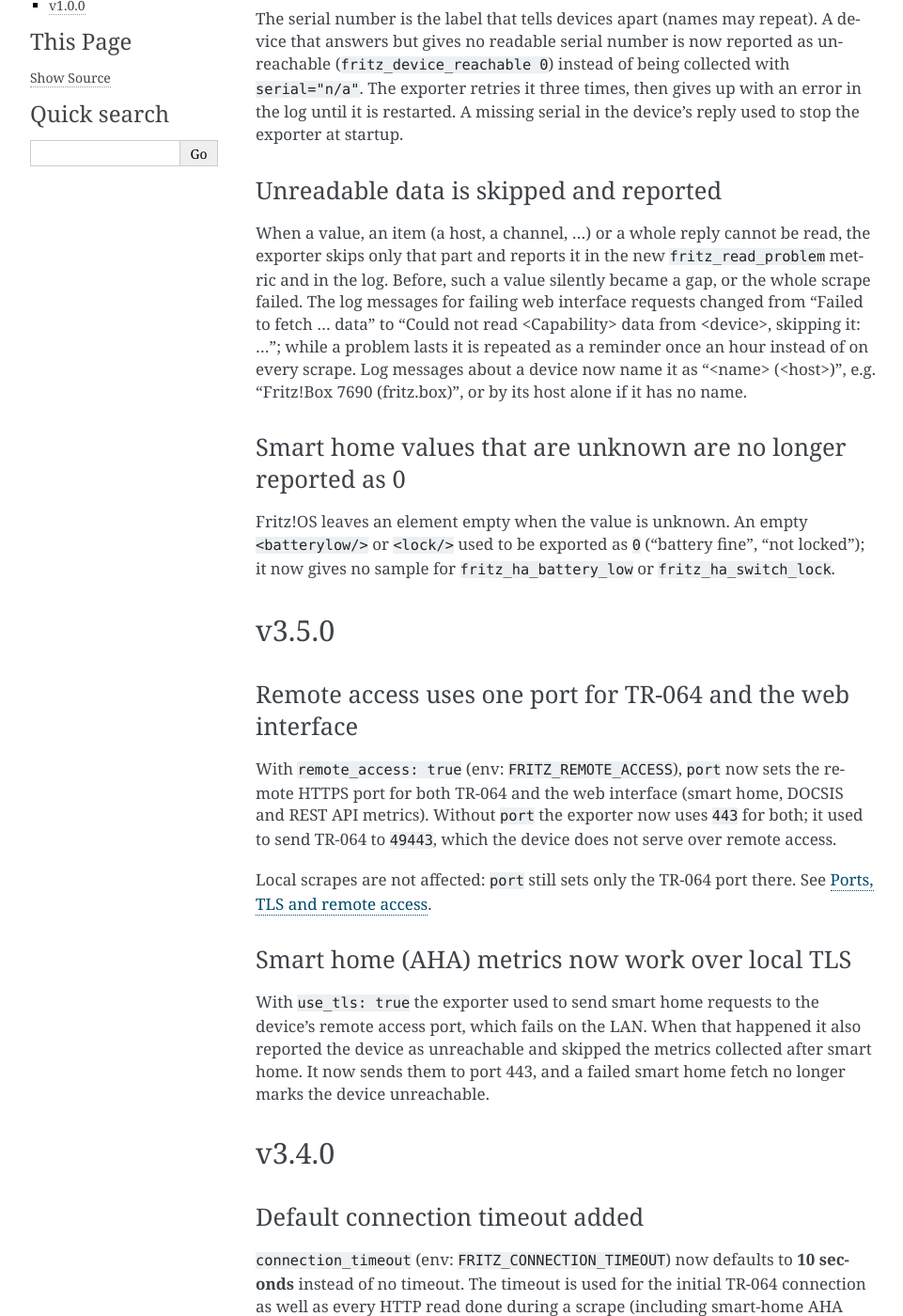
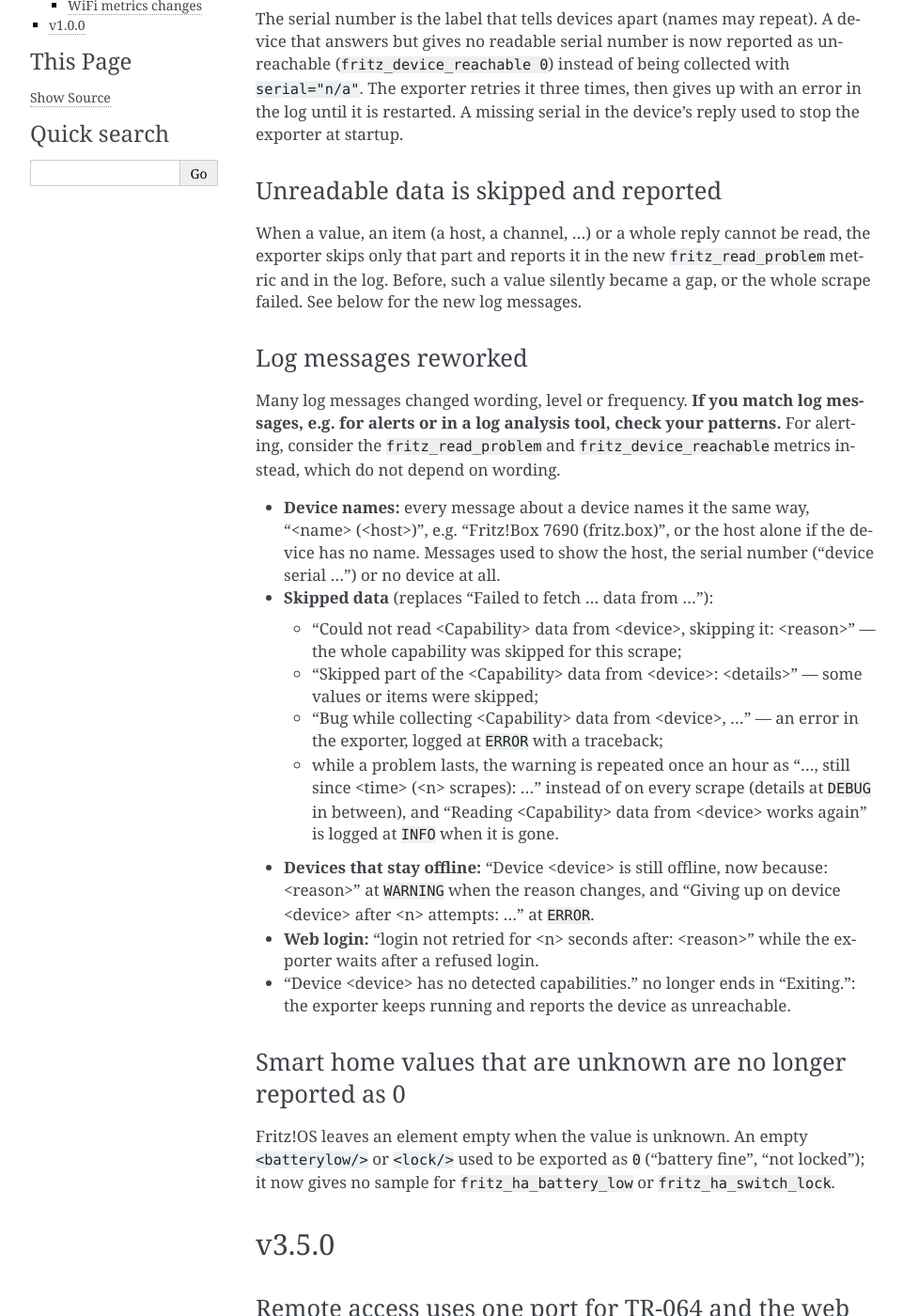
Before and after one commit to pdreker/fritz_exporter, a Sphinx documentation site: the page built from docs/upgrading.rst, in a window 1280 px wide and 1400 px high, scrolled down 771 px. Shown: the whole window at 94% size, without its empty margins (148-1109 px from the left). Built offline with Sphinx 7.4.7, drawn with Linux system fonts in a browser that asks for light colours; some of the changed text lies outside the part shown.

Commit message:
docs: list the reworked log messages as a v4.0.0 breaking change
Users who match log messages (alerts, log analysis) need to check their
patterns; the upgrade notes list the new messages and suggest the
fritz_read_problem and fritz_device_reachable metrics for alerting
instead. The README banner mentions it too.

Co-Authored-By: Claude Opus 5.5 <noreply@anthropic.com>

```diff
--- a/docs/upgrading.rst
+++ b/docs/upgrading.rst
@@ -40,12 +40,40 @@ Unreadable data is skipped and reported
 When a value, an item (a host, a channel, ...) or a whole reply cannot be read, the
 exporter skips only that part and reports it in the new ``fritz_read_problem`` metric
 and in the log. Before, such a value silently became a gap, or the whole scrape
-failed. The log messages for failing web interface requests changed from
-"Failed to fetch … data" to "Could not read <Capability> data from <device>,
-skipping it: …"; while a problem lasts it is repeated as a reminder once an hour
-instead of on every scrape. Log messages about a device now name it as
-"<name> (<host>)", e.g. "Fritz!Box 7690 (fritz.box)", or by its host alone if it has
-no name.
+failed. See below for the new log messages.
+
+Log messages reworked
+^^^^^^^^^^^^^^^^^^^^^
+
+Many log messages changed wording, level or frequency. **If you match log messages,
+e.g. for alerts or in a log analysis tool, check your patterns.** For alerting,
+consider the ``fritz_read_problem`` and ``fritz_device_reachable`` metrics instead,
+which do not depend on wording.
+
+* **Device names:** every message about a device names it the same way,
+  "<name> (<host>)", e.g. "Fritz!Box 7690 (fritz.box)", or the host alone if the
+  device has no name. Messages used to show the host, the serial number
+  ("device serial …") or no device at all.
+* **Skipped data** (replaces "Failed to fetch … data from …"):
+
+  * "Could not read <Capability> data from <device>, skipping it: <reason>" — the
+    whole capability was skipped for this scrape;
+  * "Skipped part of the <Capability> data from <device>: <details>" — some values
+    or items were skipped;
+  * "Bug while collecting <Capability> data from <device>, …" — an error in the
+    exporter, logged at ``ERROR`` with a traceback;
+  * while a problem lasts, the warning is repeated once an hour as
+    "…, still since <time> (<n> scrapes): …" instead of on every scrape (details at
+    ``DEBUG`` in between), and "Reading <Capability> data from <device> works again"
+    is logged at ``INFO`` when it is gone.
+
+* **Devices that stay offline:** "Device <device> is still offline, now because:
+  <reason>" at ``WARNING`` when the reason changes, and "Giving up on device <device>
+  after <n> attempts: …" at ``ERROR``.
+* **Web login:** "login not retried for <n> seconds after: <reason>" while the
+  exporter waits after a refused login.
+* "Device <device> has no detected capabilities." no longer ends in "Exiting.": the
+  exporter keeps running and reports the device as unreachable.
 
 Smart home values that are unknown are no longer reported as 0
 ^^^^^^^^^^^^^^^^^^^^^^^^^^^^^^^^^^^^^^^^^^^^^^^^^^^^^^^^^^^^^^
```
Also changed, not shown: README.md (+2 -1 lines).
